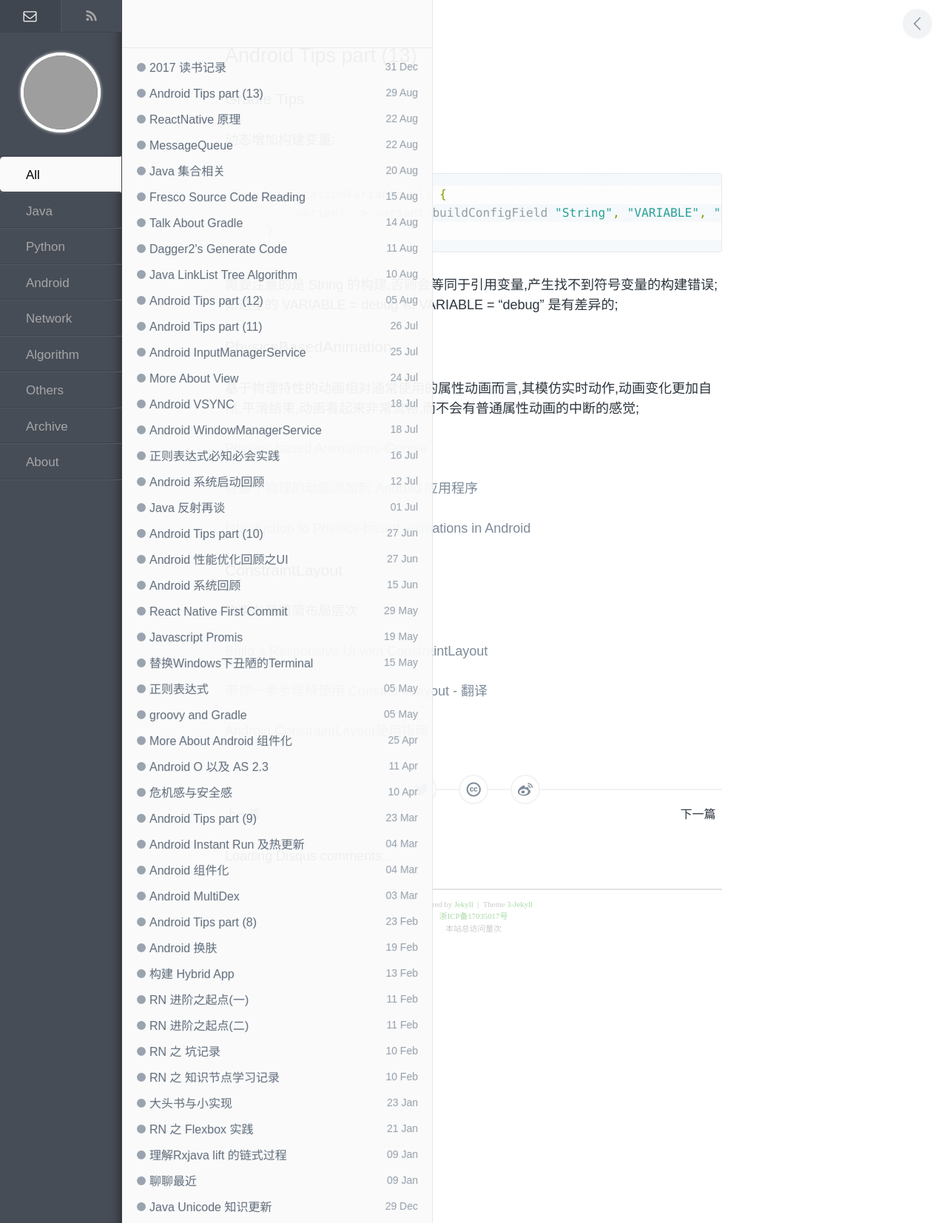
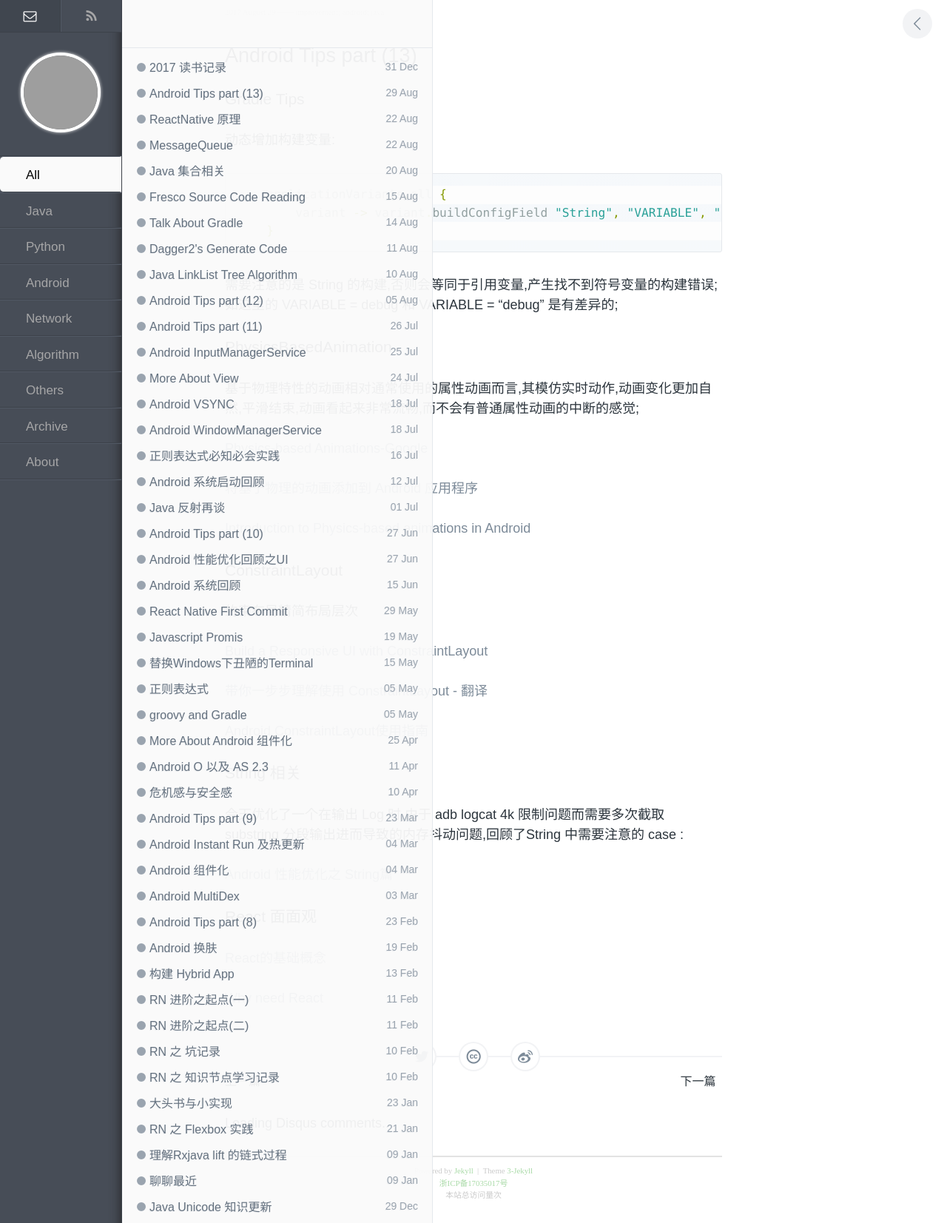
Before and after one commit to enlipan/enlipan.github.io, a Jekyll site: the page built from _posts/2017-08-29-android-tips-13.md, in a window 1280 px wide. Shown: the whole page at 74% size. Built offline with Jekyll 4.4.1, drawn with Linux system fonts in a browser that asks for light colours; nearby versions of some CDN libraries; comment, search, counter and statistics services are not loaded; grey boxes are pictures that could not be loaded.

Commit message:
modify page tips 13

```diff
--- a/_posts/2017-08-29-android-tips-13.md
+++ b/_posts/2017-08-29-android-tips-13.md
@@ -39,3 +39,16 @@
 [带你一步步理解使用 ConstraintLayout - 翻译](http://www.jianshu.com/p/793f76cf9fea)
 
 [Android ConstraintLayout使用指南](http://blog.coderclock.com/2017/04/09/android/android-constraintlayout/)
+
+### String 相关
+
+今天优化了一个在输出 Log 时,由于 adb logcat 4k 限制问题而需要多次截取 substring 分段输出进而导致的内存抖动问题,回顾了String 中需要注意的 case :
+
+[Android 性能优化之 String篇](https://my.oschina.net/Silver2014/blog/782047)
+
+
+### React 面面观
+
+[React的基础概念](https://zhuanlan.zhihu.com/p/28846204)
+
+[Why need React ](https://medium.freecodecamp.org/yes-react-is-taking-over-front-end-development-the-question-is-why-40837af8ab76)
```
